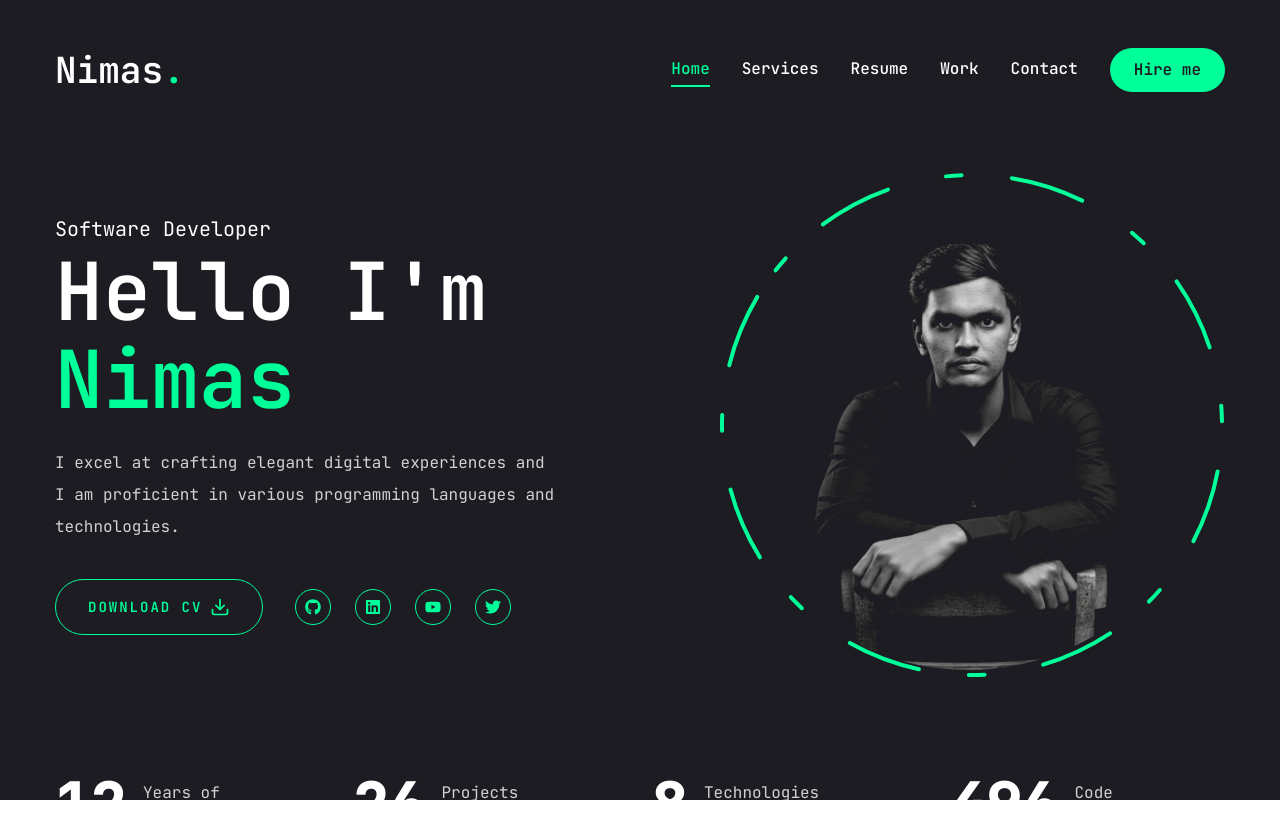
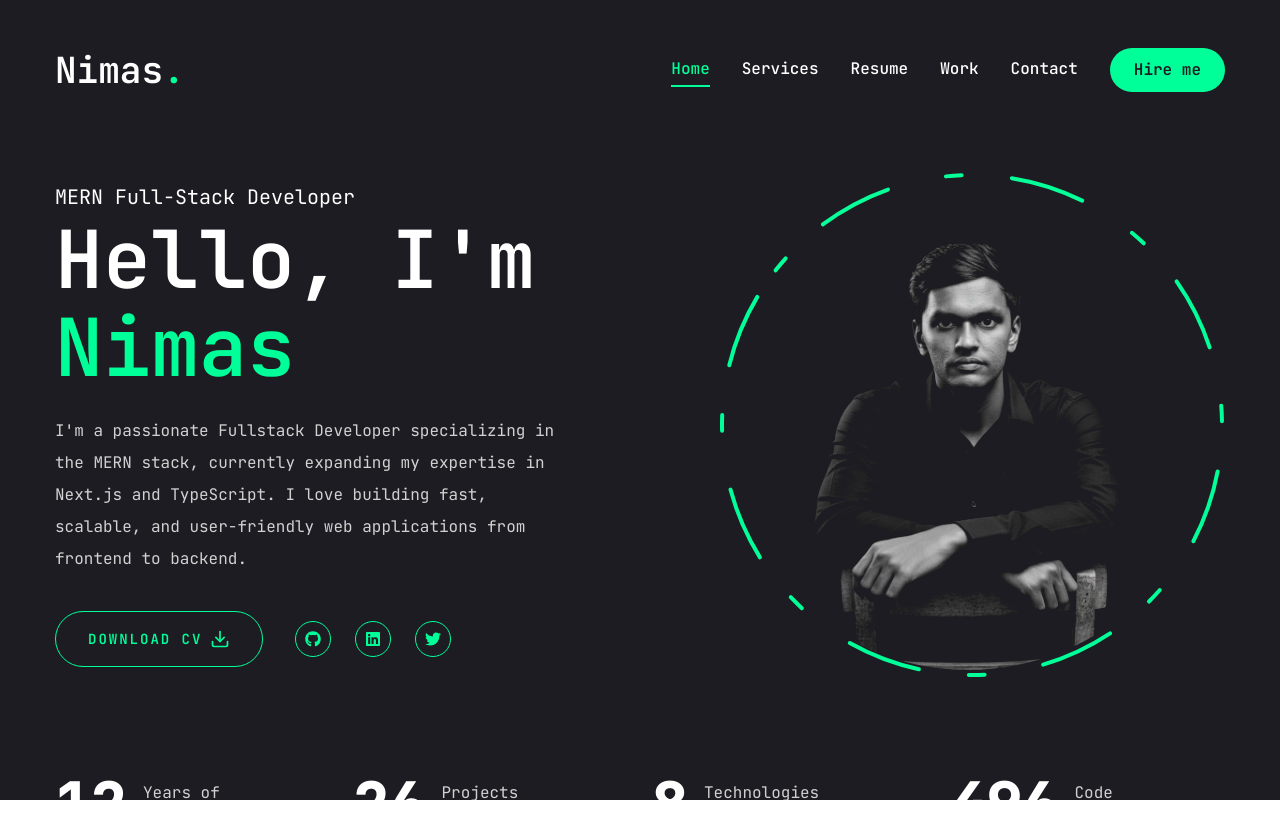
Before and after one commit to Kafoor-Nimas/my-portfolio, a Next.js app: page / in a window 1280 px wide. Shown: the top 838 px of the page. Built offline with nearby package versions, Linux system fonts and the light colour scheme.

Commit message:
update home and social page

```diff
--- a/app/page.jsx
+++ b/app/page.jsx
@@ -11,14 +11,16 @@ const Home = () => {
         <div className="flex flex-col xl:flex-row items-center justify-between xl:pt-8 xl:pb-24">
           {/* text */}
           <div className="text-center xl:text-left order-2 xl:order-none">
-            <span className="text-xl">Software Developer</span>
+            <span className="text-xl">MERN Full-Stack Developer</span>
             <h1 className="h1 mb-6">
-              Hello I'm <br />
+              Hello, I&apos;m <br />
               <span className="text-accent">Nimas</span>
             </h1>
             <p className="max-w-[500px] mb-9 text-white/80">
-              I excel at crafting elegant digital experiences and I am
-              proficient in various programming languages and technologies.
+              I&apos;m a passionate Fullstack Developer specializing in the
+              MERN stack, currently expanding my expertise in Next.js and
+              TypeScript. I love building fast, scalable, and user-friendly
+              web applications from frontend to backend.
             </p>
             {/* btn and socials*/}
             <div className="flex flex-col xl:flex-row items-center gap-8">
--- a/components/Socials.jsx
+++ b/components/Socials.jsx
@@ -1,19 +1,24 @@
 import Link from "next/link";
 
-import { FaGithub, FaLinkedin, FaTwitter, FaYoutube } from "react-icons/fa";
+import { FaGithub, FaLinkedin, FaTwitter } from "react-icons/fa";
 
 const socials = [
-  { icon: <FaGithub />, path: "" },
-  { icon: <FaLinkedin />, path: "" },
-  { icon: <FaYoutube />, path: "" },
-  { icon: <FaTwitter />, path: "" },
+  { icon: <FaGithub />, path: "https://github.com/Kafoor-Nimas" },
+  { icon: <FaLinkedin />, path: "https://www.linkedin.com/in/nimas-kafoor" },
+  { icon: <FaTwitter />, path: "https://twitter.com/FunNimas100" },
 ];
 
 const Socials = ({ containerStyles, iconStyles }) => {
   return (
     <div className={containerStyles}>
       {socials.map((item, index) => (
-        <Link key={index} href={item.path} className={iconStyles}>
+        <Link
+          key={index}
+          href={item.path}
+          target="_blank"
+          rel="noopener noreferrer"
+          className={iconStyles}
+        >
           {item.icon}
         </Link>
       ))}
```
